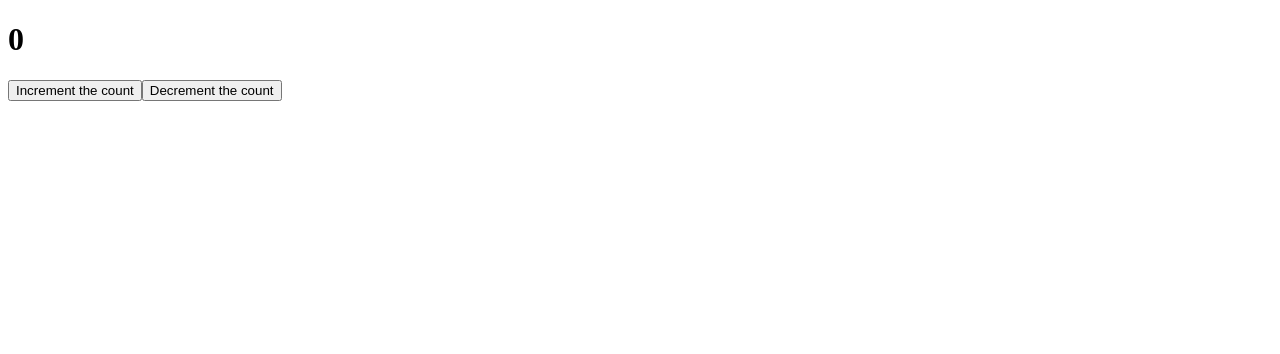
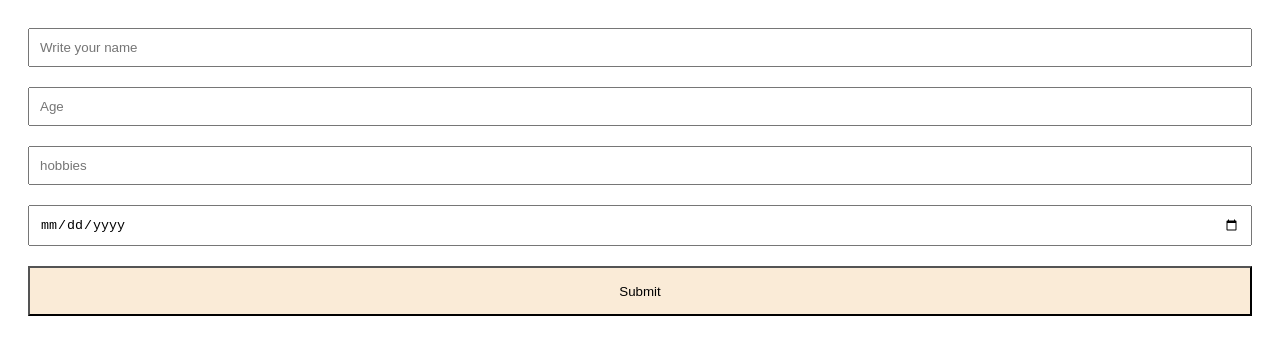
Before and after one commit to rajerv-123/basicofreactjs, a React (Create React App) app: page / in a window 1280 px wide. Shown: the top 354 px of the page. Built offline with nearby package versions, Linux system fonts and the light colour scheme.

Commit message:
fetch method , async await and useState prctice

```diff
--- a/src/App.js
+++ b/src/App.js
@@ -17,6 +17,11 @@ import Home4 from "./UseContext/Home4";
 import Todo from "./TODOList/TodoList";
 import DataFetchs from "./InterviewPractice/FetchData/DataFetch";
 import IncrementDecrementByUseState from "./InterviewPractice/02/IncrementDecrementByUseState";
+import StateInClassBC from "./InterviewPractice/03/StateInClassBC";
+import PropsInReact from "./InterviewPractice/04/PropsInReact";
+import ChildComponent from "./InterviewPractice/04/ChildComponent";
+import Mapping from "./InterviewPractice/05/Mapping";
+import InputFields from "./InterviewPractice/06/InputFields";
 
 const MyComponent = React.lazy(() => import("./Optimization/MyComponent"));
 const DataFetchComponent = React.lazy(() => import("./AsyncAwait/DataFetch"));
@@ -27,7 +32,12 @@ function App() {
     <ContextState>
       <div>
         {/* <DataFetchs /> */}
-        <IncrementDecrementByUseState />
+        {/* <IncrementDecrementByUseState /> */}
+        {/* <StateInClassBC/> */}
+        {/* <PropsInReact />
+        <ChildComponent /> */}
+        {/* <Mapping/> */}
+        <InputFields/>
         {/* <Home />
         <Home2 />
         <Home3 /> */}
--- a/src/InterviewPractice/02/IncrementDecrementByUseState.js
+++ b/src/InterviewPractice/02/IncrementDecrementByUseState.js
@@ -7,7 +7,7 @@ const IncrementDecrementByUseState = () => {
     setCount(count + 1);
   };
 
-  const decrement = (count) => {
+  const decrement = () => {
     setCount(count - 1);
   };
 
@@ -15,7 +15,7 @@ const IncrementDecrementByUseState = () => {
     <div>
       <h1>{count}</h1>
       <button onClick={increment}>Increment the count</button>
-      <button onCanPlay={decrement}>Decrement the count</button>
+      <button onClick={decrement}>Decrement the count</button>
     </div>
   );
 };
--- /dev/null
+++ b/src/InterviewPractice/03/StateInClassBC.js
@@ -0,0 +1,28 @@
+import React, { Component } from "react";
+
+export default class StateInClassBC extends Component {
+  constructor() {
+    super();
+    this.state = {
+      name: "Rajeev",
+      age: 1,
+      array: [1, 2, 3, 4, 5, 6, 7, 8, 9, 10, 11, 12],
+    };
+  }
+
+  changeStatus = () => {
+    this.setState({
+      age: this.state.age * 2,
+      name: "Noddy",
+    });
+  };
+  render() {
+    return (
+      <div>
+        <h1>{this.state.name}</h1>
+        <h1>{this.state.age}</h1>
+        <button onClick={this.changeStatus}>change state</button>
+      </div>
+    );
+  }
+}
--- /dev/null
+++ b/src/InterviewPractice/04/ChildComponent.jsx
@@ -0,0 +1,16 @@
+import React from "react";
+
+const ChildComponent = ({ data, changeName }) => {
+  console.log(data, "data comming from parent component");
+  return (
+    <div>
+      <h1>{data?.age}</h1>
+      <h1>{data?.name}</h1>
+      <h1>{data?.location}</h1>
+
+      <button onClick={changeName}>Click here</button>
+    </div>
+  );
+};
+
+export default ChildComponent;
--- /dev/null
+++ b/src/InterviewPractice/04/PropsInReact.jsx
@@ -0,0 +1,20 @@
+import React, { useState } from "react";
+import ChildComponent from "./ChildComponent";
+
+const PropsInReact = (props) => {
+  const [name, setName] = useState("Rajeev");
+  const data = { name: "rajeev", age: "24", location: "Bangalore" };
+
+  function changeName() {
+    setName("Nikita");
+  }
+
+  return (
+    <div>
+      {name}
+      <ChildComponent data={data} changeName={changeName} />
+    </div>
+  );
+};
+
+export default PropsInReact;
--- /dev/null
+++ b/src/InterviewPractice/05/Mapping.jsx
@@ -0,0 +1,49 @@
+import React from "react";
+
+const Mapping = () => {
+  const arr = [
+    {
+      name: "Rajeev",
+      age: "24",
+      location: "Bangalore",
+    },
+    {
+      name: "Mukesh",
+      age: "24",
+      location: "Pune",
+    },
+    {
+      name: "Shivam",
+      age: "24",
+      location: "Goa",
+    },
+    {
+      name: "Manish",
+      age: "32",
+      location: "Dhanbad",
+    },
+    {
+      name: "Lulli",
+      age: "28",
+      location: "Hydrabad",
+    },
+    {
+      name: "Bhulli",
+      age: "14",
+      location: "Lohore",
+    },
+  ];
+  return (
+    <div>
+      <div>
+        {arr.map((data, index) => (
+          <ul key={index}>
+            <li>{data.name}</li>
+          </ul>
+        ))}
+      </div>
+    </div>
+  );
+};
+
+export default Mapping;
--- /dev/null
+++ b/src/InterviewPractice/06/InputField.css
@@ -0,0 +1,14 @@
+.form {
+  display: flex;
+  flex-direction: column;
+  padding: 20px;
+  gap: 20px;
+}
+.form input {
+  padding: 10px;
+}
+.form-button {
+  height: 50px;
+  width: 100%;
+  background-color: antiquewhite;
+}
--- /dev/null
+++ b/src/InterviewPractice/06/InputFields.jsx
@@ -0,0 +1,72 @@
+import React, { useState } from "react";
+import "./InputField.css";
+
+const InputFields = () => {
+  const [objData, setObjData] = useState({});
+  const [data, setData] = useState([]);
+
+  const getInput = (value, name) => {
+    const data = { [name]: value };
+    setObjData({ ...objData, ...data });
+  };
+
+  const submit = (event) => {
+    event.preventDefault();
+    setData([...data, objData]);
+    setObjData("");
+  };
+
+  return (
+    <div>
+      <form onSubmit={submit}>
+        <div className="form">
+          <input
+            type="text"
+            name="name"
+            placeholder="Write your name"
+            onChange={(event) => getInput(event.target.value, "name")}
+          />
+          <input
+            type="number"
+            name="age"
+            placeholder="Age"
+            onChange={(event) =>
+              getInput(event.target.value, "event.target.name")
+            }
+          />
+          <input
+            type="text"
+            name="hobbies"
+            placeholder="hobbies"
+            onChange={(event) =>
+              getInput(event.target.value, event.target.name)
+            }
+          />
+          <input
+            type="date"
+            name="Date"
+            placeholder="write a date"
+            onChange={(event) =>
+              getInput(event.target.value, event.target.name)
+            }
+          />
+          <button type="submit" className="form-button">
+            Submit
+          </button>
+        </div>
+      </form>
+      <div>
+        {data.map((item, index) => (
+          <ul key={index}>
+            <li>Name: {item.name}</li>
+            <li>Age: {item.age}</li>
+            <li>Hobbies: {item.hobbies}</li>
+            <li>Date: {item.Date}</li>
+          </ul>
+        ))}
+      </div>
+    </div>
+  );
+};
+
+export default InputFields;
```
